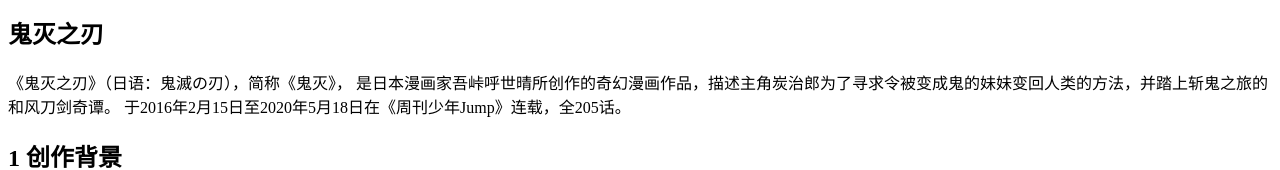
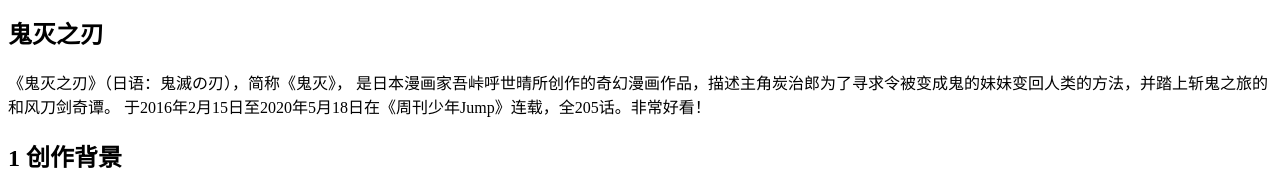
Before and after one commit to miaotaodeng/gui.github.io, a plain HTML site: page index.html in a window 1280 px wide. Shown: the part 141-311 px from the top of the page. Drawn offline with Linux system fonts and the light colour scheme.

Commit message:
Update index.html

```diff
--- a/index.html
+++ b/index.html
@@ -40,7 +40,7 @@
 <p>
     《鬼灭之刃》（日语：鬼滅の刃），简称《鬼灭》，
     是日本漫画家吾峠呼世晴所创作的奇幻漫画作品，描述主角炭治郎为了寻求令被变成鬼的妹妹变回人类的方法，并踏上斩鬼之旅的和风刀剑奇谭。
-    于2016年2月15日至2020年5月18日在《周刊少年Jump》连载，全205话。
+    于2016年2月15日至2020年5月18日在《周刊少年Jump》连载，全205话。非常好看！
 </p>
 </section>
 
```
